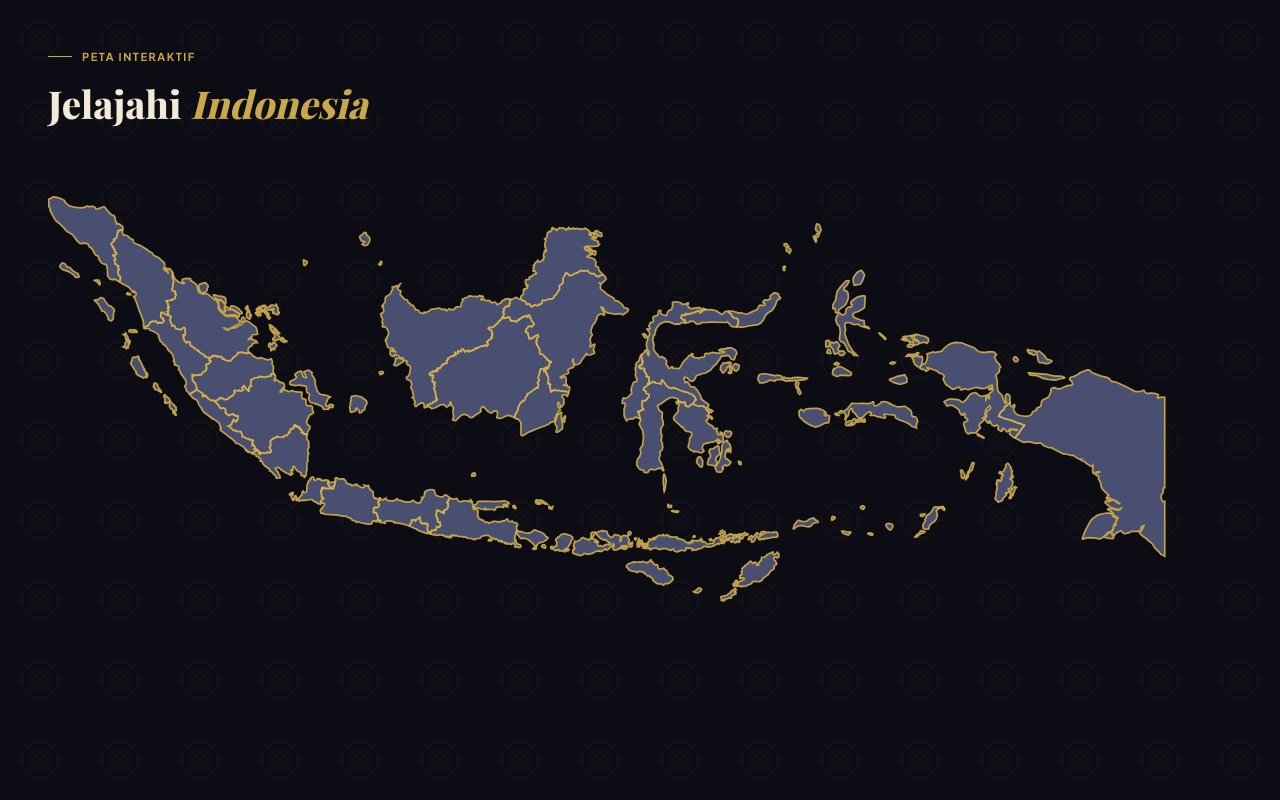
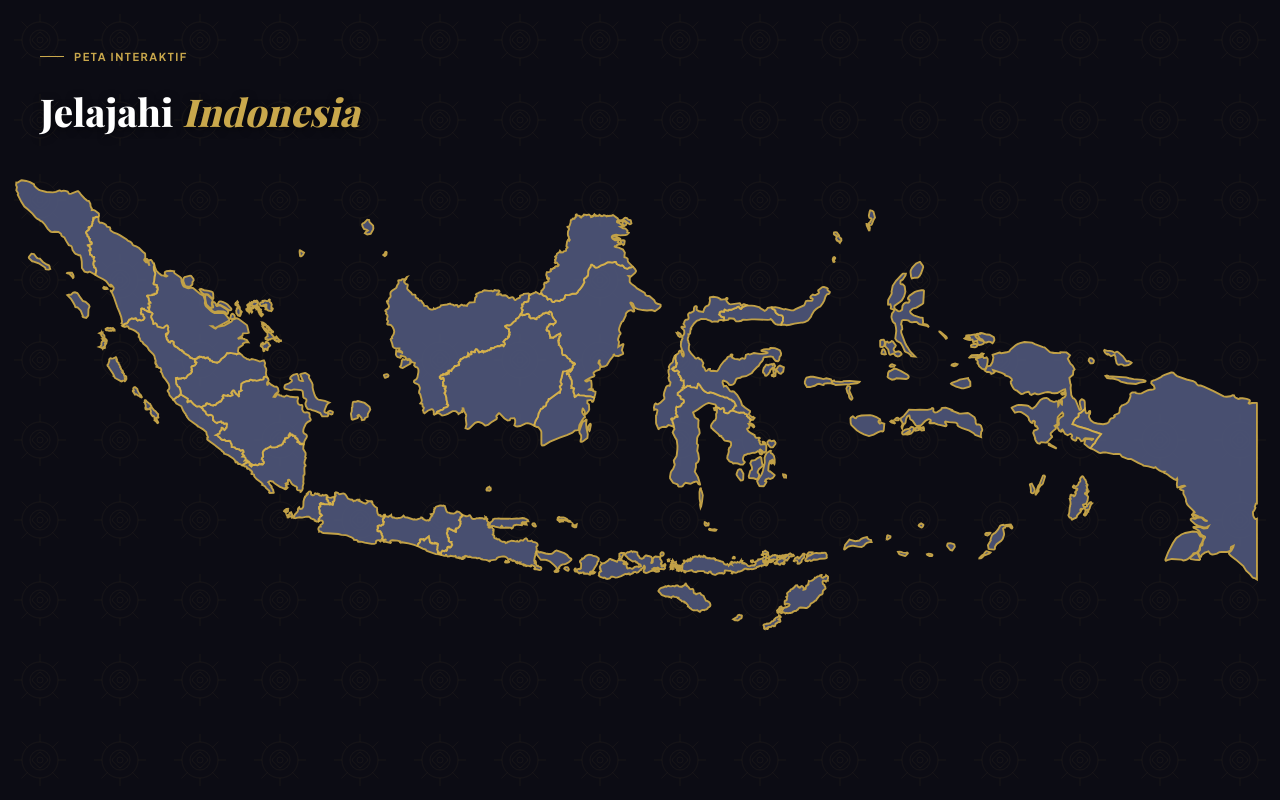
Before and after one commit to barastrong/nusaexplore, a React (Vite) app: page /map in a window 1280 px wide. Shown: the top 800 px of the page. Built offline with nearby package versions, Linux system fonts and the light colour scheme; a web font is replaced by a local one.

Commit message:
freat: Updated fullscreen maps and updated name the label

```diff
--- a/src/components/Map/MapSVG.jsx
+++ b/src/components/Map/MapSVG.jsx
@@ -204,7 +204,7 @@ export default function MapSVG({ onRegionHover, hoveredRegionId, onRegionClick,
   return (
     <svg
       className="map-svg"
-      viewBox="0 0 840 340"
+      viewBox="-10 0 817 340"
       preserveAspectRatio="xMidYMid meet"
       xmlns="http://www.w3.org/2000/svg"
       role="img"
--- a/src/pages/Map/MapPage.jsx
+++ b/src/pages/Map/MapPage.jsx
@@ -9,8 +9,10 @@ export default function MapPage() {
   const [selectedRegionId, setSelectedRegionId] = useState(null);
   const [selectedRegionName, setSelectedRegionName] = useState(null);
   const [zoom, setZoom] = useState(1);
-  const [zoomCenterX, setZoomCenterX] = useState(420); // Default center of SVG viewBox
+  const [zoomCenterX, setZoomCenterX] = useState(420);
   const [zoomCenterY, setZoomCenterY] = useState(170);
+  const [panX, setPanX] = useState(0);
+  const [panY, setPanY] = useState(0);
 
   const hoveredRegion = hoveredRegionId ? regionData[regionToIslandMap[hoveredRegionId]] : null;
   const selectedRegion = selectedRegionId ? regionData[regionToIslandMap[selectedRegionId]] : null;
@@ -20,12 +22,19 @@ export default function MapPage() {
   };
 
   const closeDetail = () => {
+    // Smooth zoom out
+    setZoom(1);
+    setPanX(0);
+    setPanY(0);
+
+    // Reset state setelah animasi selesai
+    setTimeout(() => {
       setHoveredRegionId(null);
       setSelectedRegionId(null);
       setSelectedRegionName(null);
-    setZoom(1);
       setZoomCenterX(420);
       setZoomCenterY(170);
+    }, 600);
   };
 
   const handleRegionClick = (regionId, regionName, centerX, centerY) => {
@@ -37,19 +46,31 @@ export default function MapPage() {
     });
     setSelectedRegionId(regionId);
     setSelectedRegionName(regionName);
-    setZoom(3);
+
+    // Smooth zoom dengan center ke region yang diklik
+    const targetZoom = 2.5;
+    const viewBoxCenterX = 420;
+    const viewBoxCenterY = 170;
+
+    // Hitung offset untuk center ke region
+    const offsetX = (viewBoxCenterX - centerX) * targetZoom;
+    const offsetY = (viewBoxCenterY - centerY) * targetZoom;
+
+    setZoom(targetZoom);
     setZoomCenterX(centerX);
     setZoomCenterY(centerY);
+    setPanX(offsetX);
+    setPanY(offsetY);
   };
 
   return (
     <div className="map-page">
       <div className="map-hero">
-        <div className="map-hero-inner">
-          <div>
+        <div className="map-hero-header">
           <div className="section-label">Peta Interaktif</div>
           <h2 className="map-info-title">Jelajahi <em>Indonesia</em></h2>
         </div>
+        <div className="map-hero-inner">
           <div className="map-container full-map">
             <MapSVG
               onRegionHover={showRegion}
@@ -59,6 +80,8 @@ export default function MapPage() {
               zoom={zoom}
               zoomCenterX={zoomCenterX}
               zoomCenterY={zoomCenterY}
+              panX={panX}
+              panY={panY}
             />
           </div>
         </div>
--- a/src/styles/map.css
+++ b/src/styles/map.css
@@ -1,10 +1,32 @@
-.map-page { padding-top: 0; }
+.map-page {
+  padding-top: 0;
+  height: 100vh;
+  overflow: hidden;
+}
 .map-hero {
-  padding: 40px 48px 0;
-  border-bottom: 1px solid var(--border);
+  padding: 0;
+  border-bottom: none;
+  height: 100vh;
 }
-.map-hero-inner { display: grid; grid-template-columns: 1fr; gap: 16px; align-items: start; }
-.map-info-title { font-size: clamp(28px,3vw,40px); font-weight: 800; color: var(--text); margin-bottom: 10px; }
+.map-hero-inner {
+  display: flex;
+  flex-direction: column;
+  height: 100vh;
+}
+.map-hero-header {
+  position: absolute;
+  top: 40px;
+  left: 40px;
+  z-index: 10;
+}
+
+.map-info-title {
+  font-size: clamp(28px,3vw,40px);
+  font-weight: 800;
+  color: #ffffff;
+  margin: 8px 0 0 0;
+  text-shadow: 0 2px 8px rgba(0,0,0,0.5);
+}
 .map-info-title em { font-style: italic; color: var(--gold); }
 .map-info-sub { font-size: 14px; color: var(--text2); line-height: 1.7; margin-bottom: 20px; }
 .map-stats { display: flex; gap: 24px; margin-bottom: 28px; }
@@ -15,19 +37,21 @@
   position: relative;
   border-radius: 0;
   padding: 0;
-  min-height: 100vh;
+  width: 100%;
+  height: 100vh;
   overflow: hidden;
 }
 
 .full-map {
-  min-height: 100vh;
+  width: 100%;
+  height: 100vh;
   padding: 0;
   border-radius: 0;
 }
 
 .full-map .map-svg {
   width: 100%;
-  height: 100%;
+  height: 100vh;
   display: block;
 }
 
```
Lines whose indentation alone changed are shown as unchanged.
